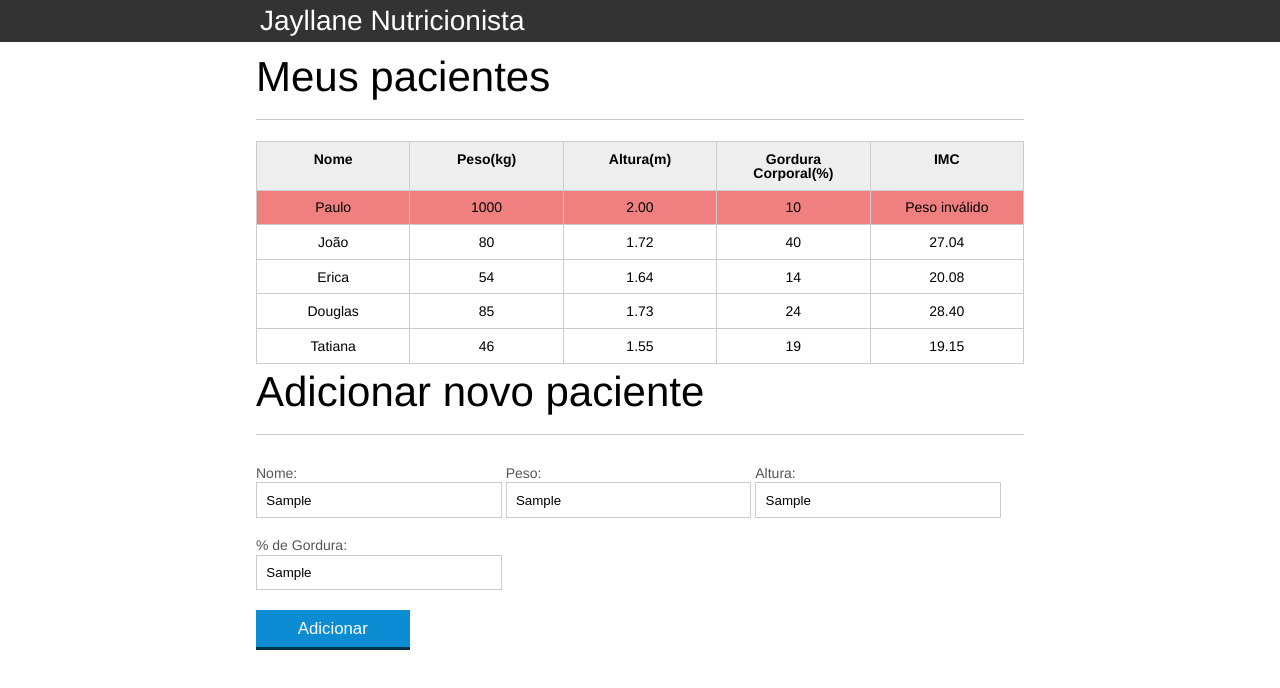
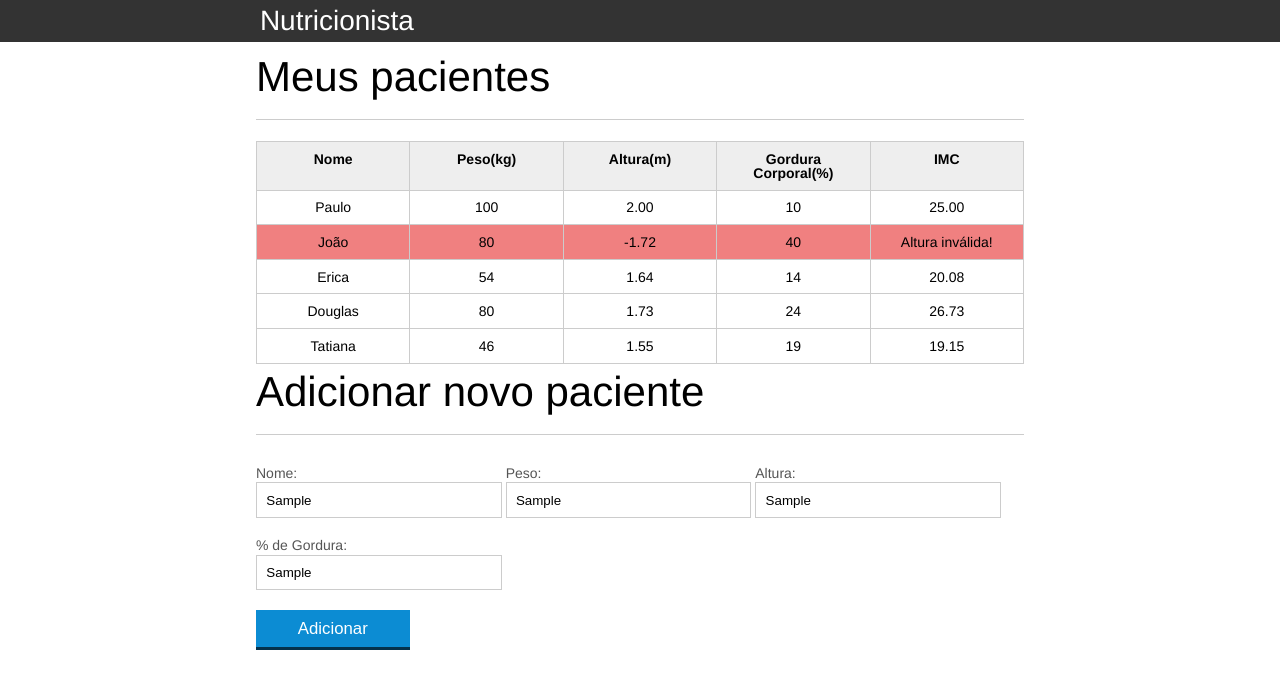
Before and after one commit to allanncruz/js-nutri, a plain HTML site: page index.html in a window 1280 px wide. Both pictures are taken after typing "Sample", "Sample", "Sample", "Sample" into the empty fields and a click on the button "Adicionar". Drawn offline with Linux system fonts and the light colour scheme.

Commit message:
Validating form data

```diff
--- a/css/index.css
+++ b/css/index.css
@@ -132,6 +132,7 @@ button[disabled=disabled], button:disabled {
 .campo-invalido{
 	border: 1px solid red;
 }
-.paciente-invalido{
+
+.paciente-ianvalido{
 	background-color: lightcoral;
 }
--- a/index.html
+++ b/index.html
@@ -14,7 +14,7 @@
 
 	<header>
 		<div class="container">
-			<h2 class="titulo">Aparecida Nutrição</h2>
+			<h1 class="title">Aparecida Nutrição</h1>
 		</div>
 	</header>
 	<main>
@@ -33,7 +33,7 @@
 				<tbody id="tabela-pacientes">
 					<tr class="paciente" id="primeiro-paciente">
 						<td class="info-nome">Paulo</td>
-						<td class="info-peso">1000</td>
+						<td class="info-peso">100</td>
 						<td class="info-altura">2.00</td>
 						<td class="info-gordura">10</td>
 						<td class="info-imc">0</td>
@@ -42,7 +42,7 @@
 					<tr class="paciente">
 						<td class="info-nome">João</td>
 						<td class="info-peso">80</td>
-						<td class="info-altura">1.72</td>
+						<td class="info-altura">-1.72</td>
 						<td class="info-gordura">40</td>
 						<td class="info-imc">0</td>
 					</tr>
@@ -57,7 +57,7 @@
 
 					<tr class="paciente">
 						<td class="info-nome">Douglas</td>
-						<td class="info-peso">85</td>
+						<td class="info-peso">80</td>
 						<td class="info-altura">1.73</td>
 						<td class="info-gordura">24</td>
 						<td class="info-imc">0</td>
@@ -71,12 +71,12 @@
 					</tr>
 				</tbody>
 			</table>
+
 		</section>
 	</main>
-
 	<section class="container">
 		<h2 id="titulo-form">Adicionar novo paciente</h2>
-		<form id="form-add">
+		<form id="form-adicionar">
 			<div class="grupo">
 				<label for="nome">Nome:</label>
 				<input id="nome" name="nome" type="text" placeholder="digite o nome do seu paciente" class="campo">
@@ -103,7 +103,6 @@
 
 	<script src="js/calcula-imc.js"></script>
 	<script src="js/form.js"></script>
-
 </body>
 
 </html>
--- a/js/calcula-imc.js
+++ b/js/calcula-imc.js
@@ -1,6 +1,7 @@
-var titulo = document.querySelector(".titulo");
-titulo.textContent = "Jayllane Nutricionista";
+var title = document.querySelector(".title");
+title.textContent = "Nutricionista";
 
+// Retorna e calculador e imc
 var pacientes = document.querySelectorAll(".paciente");
 
 for (var i = 0; i < pacientes.length; i++) {
@@ -15,42 +16,39 @@ for (var i = 0; i < pacientes.length; i++) {
 
     var tdImc = paciente.querySelector(".info-imc");
 
-    var pesoEhValido = validaPeso(peso); //true ou false
-    var alturaEhValida = validaAltura(altura);
+
+    var pesoEhValido = validaPeso(peso);
+    var alturaEhValido = validaAltura(altura);
 
     if (!pesoEhValido) {
-        console.log("Peso inválido!");
         pesoEhValido = false;
-        tdImc.textContent = "Peso inválido";
-        paciente.classList.add("paciente-invalido");
+        tdImc.textContent = "Peso inválido!";
+        paciente.classList.add("paciente-ianvalido")
     }
 
-    if (!alturaEhValida) {
-        console.log("Altura inválida");
+    if (!alturaEhValido) {
+        alturaEhValido = false;
         tdImc.textContent = "Altura inválida!";
-        alturaEhValida = false;
-
-        paciente.classList.add("paciente-invalido");
+        paciente.classList.add("paciente-ianvalido")
     }
 
-    if (alturaEhValida && pesoEhValido) {
+    if (alturaEhValido && pesoEhValido) {
         var imc = calculaImc(peso, altura);
         tdImc.textContent = imc;
     }
 }
 
-function validaPeso(peso) {
-    if (peso >= 0 && peso < 1000) {
+function validaPeso(peso){
+    if(peso >= 0 && peso < 1000){
         return true;
-    } else {
+    }else{
         return false;
     }
 }
-
-function validaAltura(altura) {
-    if (altura >= 0 && altura <= 3.0) {
+function validaAltura(altura){
+    if(altura >= 0 && altura < 3.0){
         return true;
-    } else {
+    }else{
         return false;
     }
 }
@@ -61,5 +59,4 @@ function calculaImc(peso, altura) {
     imc = peso / (altura * altura);
 
     return imc.toFixed(2);
-
 }
--- a/js/form.js
+++ b/js/form.js
@@ -2,27 +2,26 @@ var botaoAdicionar = document.querySelector("#adicionar-paciente");
 botaoAdicionar.addEventListener("click", function (event) {
     event.preventDefault();
 
-    var form = document.querySelector("#form-add");
+    var form = document.querySelector("#form-adicionar");
     var paciente = obtemPacienteDoFormulario(form);
 
-    var pacienteTr = montarTr(paciente);
+    var pacienteTr = montaTr(paciente);
 
-    if (!validaPaciente(paciente)) {
-        console.log("Paciente inválido");
+    if(!validaPaciente(paciente)){
+        console.log("paciente invalido");
         return;
     }
 
-
-    //Adicionar o paciente na tabela
+    // Adicionando o paciente na tabela
     var tabela = document.querySelector("#tabela-pacientes");
 
     tabela.appendChild(pacienteTr);
 
     form.reset();
-
 });
 
 function obtemPacienteDoFormulario(form) {
+
     var paciente = {
         nome: form.nome.value,
         peso: form.peso.value,
@@ -30,11 +29,10 @@ function obtemPacienteDoFormulario(form) {
         gordura: form.gordura.value,
         imc: calculaImc(form.peso.value, form.altura.value)
     }
-
     return paciente;
 }
 
-function montarTr(paciente) {
+function montaTr(paciente) {
     var pacienteTr = document.createElement("tr");
     pacienteTr.classList.add("paciente");
 
@@ -51,14 +49,13 @@ function montaTd(dado, classe) {
     var td = document.createElement("td");
     td.textContent = dado;
     td.classList.add(classe);
-
     return td;
 }
 
-function validaPaciente(paciente) {
-    if (validaPeso(paciente.peso)) {
+function validaPaciente(paciente){
+    if(validaPeso(paciente.peso)){
         return true;
-    } else {
+    }else{
         return false;
     }
 }
```
